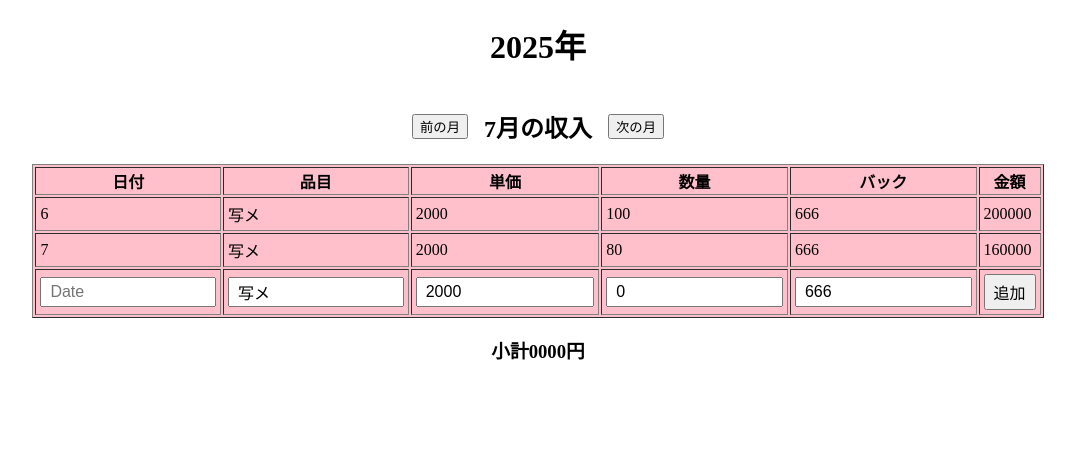
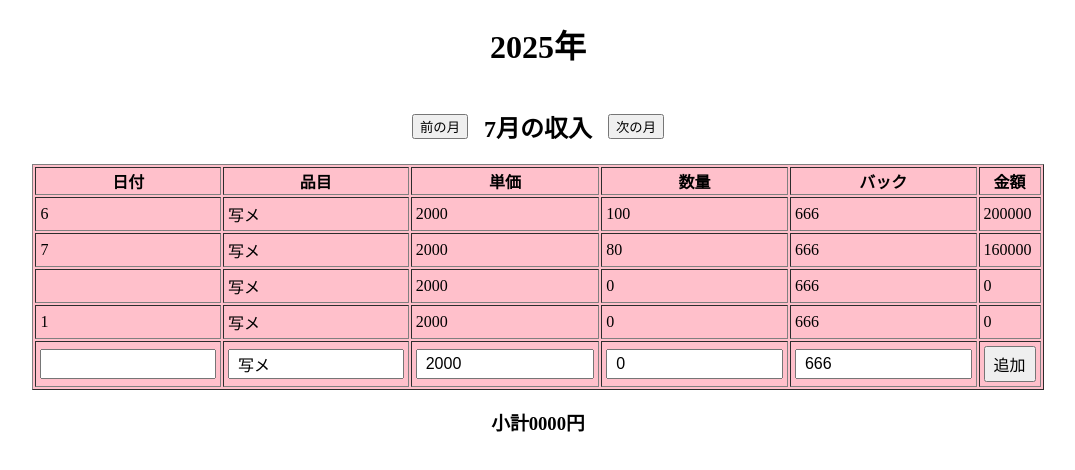
Before and after one commit to masakingu0303/PayCalc, a React (Vite) app in the folder frontend/: page / in a window 1280 px wide. Shown: the top 470 px of the page, without its empty margins (102-1177 px from the left). Built offline with nearby package versions, Linux system fonts and the light colour scheme; data requests are answered from the project's data file.

Commit message:
json-server

```diff
--- /dev/null
+++ b/frontend/db.json
@@ -0,0 +1,40 @@
+{
+  "tableData": [
+    {
+      "date": "2025-07-06",
+      "item": "写メ",
+      "unitPrice": 2000,
+      "quantity": 100,
+      "back": 666,
+      "amount": 200000,
+      "id": "3c42"
+    },
+    {
+      "date": "2025-07-07",
+      "item": "写メ",
+      "unitPrice": 2000,
+      "quantity": 80,
+      "back": 666,
+      "amount": 160000,
+      "id": "7491"
+    },
+    {
+      "id": "f33c",
+      "date": "",
+      "item": "写メ",
+      "unitPrice": 2000,
+      "quantity": 0,
+      "back": 666,
+      "amount": 0
+    },
+    {
+      "id": "a2e5",
+      "date": "7",
+      "item": "写メ",
+      "unitPrice": 2000,
+      "quantity": 0,
+      "back": 666,
+      "amount": 0
+    }
+  ]
+}
--- a/frontend/package.json
+++ b/frontend/package.json
@@ -7,7 +7,8 @@
     "dev": "vite",
     "build": "tsc -b && vite build",
     "lint": "eslint .",
-    "preview": "vite preview"
+    "preview": "vite preview",
+    "json-server": "json-server --watch db.json"
   },
   "dependencies": {
     "react": "^19.1.0",
@@ -22,6 +23,7 @@
     "eslint-plugin-react-hooks": "^5.2.0",
     "eslint-plugin-react-refresh": "^0.4.20",
     "globals": "^16.2.0",
+    "json-server": "^1.0.0-beta.3",
     "typescript": "~5.8.3",
     "typescript-eslint": "^8.34.1",
     "vite": "^7.0.0"
--- a/frontend/src/App.tsx
+++ b/frontend/src/App.tsx
@@ -1,50 +1,61 @@
-import { useState } from 'react';
+import { useEffect, useState } from 'react';
 import './App.css'
 import Header from './components/Header';
 import Table from './components/Table';
 import Result from './components/Result';
 
-type TableDate = {
-  date: string;    // 日付（文字列）
-  item: string;    // 品目
-  unitPrice: number; // 単価
-  quantity: number;  // 数量
-  back: number;      // バック
-  amount: number;    // 金額
+ type TableData = {
+  id?: number;
+  date: string;
+  item: string;
+  unitPrice: number;
+  quantity: number;
+  back: number;
+  amount: number;
 };
+
+const API_URL = 'http://localhost:3000/tableData/';
 
 const App: React.FC = () => {
   const [date, setDate] = useState(new Date());
+  const [tableData, setTableData] = useState<TableData[]>([]);
 
-  const [tableData, setTableData] = useState<TableDate[]>([
-    {
-      date: '2025-07-06',
-      item: '写メ',
-      unitPrice: 2000,
-      quantity: 100,
-      back: 666,
-      amount: 200000,
-    },
-    {
-      date: '2025-07-07',
-      item: '写メ',
-      unitPrice: 2000,
-      quantity: 80,
-      back: 666,
-      amount: 160000,
-    },
-  ]);
+  const thisMonth = date.getMonth() + 1;
+  const thisYear = date.getFullYear();
 
 
-  const handleAdd = (formData: TableDate) => {
-    setTableData((prev) => [...prev, formData])
+  const handleChangeCalendar = (pager:string) => {
+    if(pager === 'prev') {
+      setDate(new Date(thisYear, thisMonth - 1));
+    } else if(pager === 'next') {
+     setDate(new Date(thisYear, thisMonth + 1));
+    }
   }
 
+  const fetchEvent = () => {
+    fetch(API_URL)
+      .then((res) => res.json())
+      .then((result) => setTableData(result));
+  };
 
+  useEffect(() => {
+    fetchEvent();
+  }, []);
+
+  const handleAdd = (formData: TableData) => {
+    const add = formData;
+    fetch(API_URL, {
+      body: JSON.stringify(add),
+      method: "POST",
+      headers: {
+        'Content-Type': 'application/json'
+      }
+    }).then(fetchEvent);
+  }
 
   return (
     <>
-      <Header date={date} setDate={setDate} />
+      <Header handleChangeCalendar={handleChangeCalendar} thisYear={thisYear} thisMonth={thisMonth}/>
       <Table tableData={tableData} handleAdd={handleAdd} />
       <Result />
     </>
--- a/frontend/src/Table/TableBody.tsx
+++ b/frontend/src/Table/TableBody.tsx
@@ -15,7 +15,7 @@ type TableBodyProps = {
     return (
         <>
             {tableData.map((row, index) => {
-          const thisDate = new Date(row.date).getDate();
+                const thisDate = row.date ? new Date(row.date).getDate() : "";
                 return (
                     <tr key={index}>
                         <td>{thisDate}</td>
--- a/frontend/src/Table/TableInput.tsx
+++ b/frontend/src/Table/TableInput.tsx
@@ -1,20 +1,20 @@
 import { useState } from "react";
 
-type TableInputProps = {
-    handleAdd:  ()=> void;
-}
-
-type TableDate = {
-    date: string;    // 日付（文字列）
-    item: string;    // 品目
-    unitPrice: number; // 単価
-    quantity: number;  // 数量
-    back: number;      // バック
-    amount: number;    // 金額
+type TableData = {
+    date: string;
+    item: string;
+    unitPrice: number;
+    quantity: number;
+    back: number;
+    amount: number;
   };
 
-const TableInput:React.FC<TableInputProps> = ({handleAdd}) => {
-  const [formData, setFormData] = useState<TableDate>({
+type TableInputProps = {
+  handleAdd: (newRow: TableData) => void;
+};
+
+const TableInput: React.FC<TableInputProps> = ({ handleAdd }) => {
+  const [formData, setFormData] = useState<TableData>({
     date: "",
     item: "写メ",
     unitPrice: 2000,
@@ -27,7 +27,7 @@ const TableInput:React.FC<TableInputProps> = ({handleAdd}) => {
     const { name, value } = e.target;
     setFormData((prev) => ({
       ...prev,
-      [name]: name === "unitPrice" || name === "quantity" || name === "back" || name === "amount"
+      [name]: ["unitPrice", "quantity", "back", "amount"].includes(name)
         ? Number(value)
         : value,
     }));
@@ -50,7 +50,6 @@ const TableInput:React.FC<TableInputProps> = ({handleAdd}) => {
       <td>
         <input
           type="text"
-          placeholder="Date"
           name="date"
           value={formData.date}
           onChange={handleChange}
@@ -59,7 +58,6 @@ const TableInput:React.FC<TableInputProps> = ({handleAdd}) => {
       <td>
         <input
           type="text"
-          placeholder="Item"
           name="item"
           value={formData.item}
           onChange={handleChange}
@@ -67,8 +65,7 @@ const TableInput:React.FC<TableInputProps> = ({handleAdd}) => {
       </td>
       <td>
         <input
-          type="text"
-          placeholder="Unit Price"
+          type="number"
           name="unitPrice"
           value={formData.unitPrice}
           onChange={handleChange}
@@ -76,8 +73,7 @@ const TableInput:React.FC<TableInputProps> = ({handleAdd}) => {
       </td>
       <td>
         <input
-          type="text"
-          placeholder="Quantity"
+          type="number"
           name="quantity"
           value={formData.quantity}
           onChange={handleChange}
@@ -85,20 +81,14 @@ const TableInput:React.FC<TableInputProps> = ({handleAdd}) => {
       </td>
       <td>
         <input
-          type="text"
-          placeholder="Back"
+          type="number"
           name="back"
           value={formData.back}
           onChange={handleChange}
         />
       </td>
       <td>
-        <input
-          className="data-input"
-          type="button"
-          value="追加"
-          onClick={handleClick}
-        />
+        <input type="button" value="追加" onClick={handleClick} />
       </td>
     </tr>
   );
--- a/frontend/src/components/Header.tsx
+++ b/frontend/src/components/Header.tsx
@@ -1,29 +1,22 @@
 type HeaderProps = {
-  date: Date;
-  setDate: React.Dispatch<React.SetStateAction<Date>>;
+  handleChangeCalendar: (pager: string) => void,
+  thisYear: number,
+  thisMonth: number,
+
 };
 
-const Header: React.FC<HeaderProps> = ({ date, setDate }) => {
-  const thisMonth = date.getMonth();
-  const thisYear = date.getFullYear();
+const Header: React.FC<HeaderProps> = ({ handleChangeCalendar, thisYear, thisMonth }) => {
 
-  const handleChangeCalendar = (pager:string) => {
-    if(pager === 'prev') {
-      setDate(new Date(thisYear, thisMonth - 1));
-    } else if(pager === 'next') {
-     setDate(new Date(thisYear, thisMonth + 1));
-    }
-  }
 
   return (
-      <div className="header-container">
-        <h1 className="header-ttl">{thisYear}年</h1>
-            <div className='month-container'>
+    <div className="header-container">
+      <h1 className="header-ttl">{thisYear}年</h1>
+      <div className='month-container'>
         <button onClick={() => handleChangeCalendar('prev')}>前の月</button>
-        <h2>{thisMonth + 1}月の収入</h2>
+        <h2>{thisMonth}月の収入</h2>
         <button onClick={() => handleChangeCalendar('next')}>次の月</button>
-            </div>
       </div>
+    </div>
   );
 };
 
--- a/frontend/src/components/Table.tsx
+++ b/frontend/src/components/Table.tsx
@@ -2,33 +2,32 @@ import TableHead from "../Table/TableHead";
 import TableBody from "../Table/TableBody";
 import TableInput from "../Table/TableInput";
 
+type TableData = {
+    date: string;
+    item: string;
+    unitPrice: number;
+    quantity: number;
+    back: number;
+    amount: number;
+  };
+
 type TableProps = {
-    tableData: TableData[],
-    handleAdd: () => void;
-}
-
-type TableData = {
-    date: string;    // 日付（文字列）
-    item: string;    // 品目
-    unitPrice: number; // 単価
-    quantity: number;  // 数量
-    back: number;      // バック
-    amount: number;    // 金額
+  tableData: TableData[];
+  handleAdd: (newRow: TableData) => void;
 };
 
 const Table: React.FC<TableProps> = ({ tableData, handleAdd }) => {
   return (
     <div className="table-container">
       <table border={1}>
-                <TableHead/>
+        <TableHead />
         <tbody>
           <TableBody tableData={tableData} />
-                   <TableInput handleAdd={handleAdd}/>
+          <TableInput handleAdd={handleAdd} />
         </tbody>
-
       </table>
     </div>
-    )
-}
+  );
+};
 
 export default Table;
```
Also changed, not shown: 2 other files (tests, documents, lock files or other folders). Lines whose indentation alone changed are shown as unchanged.
